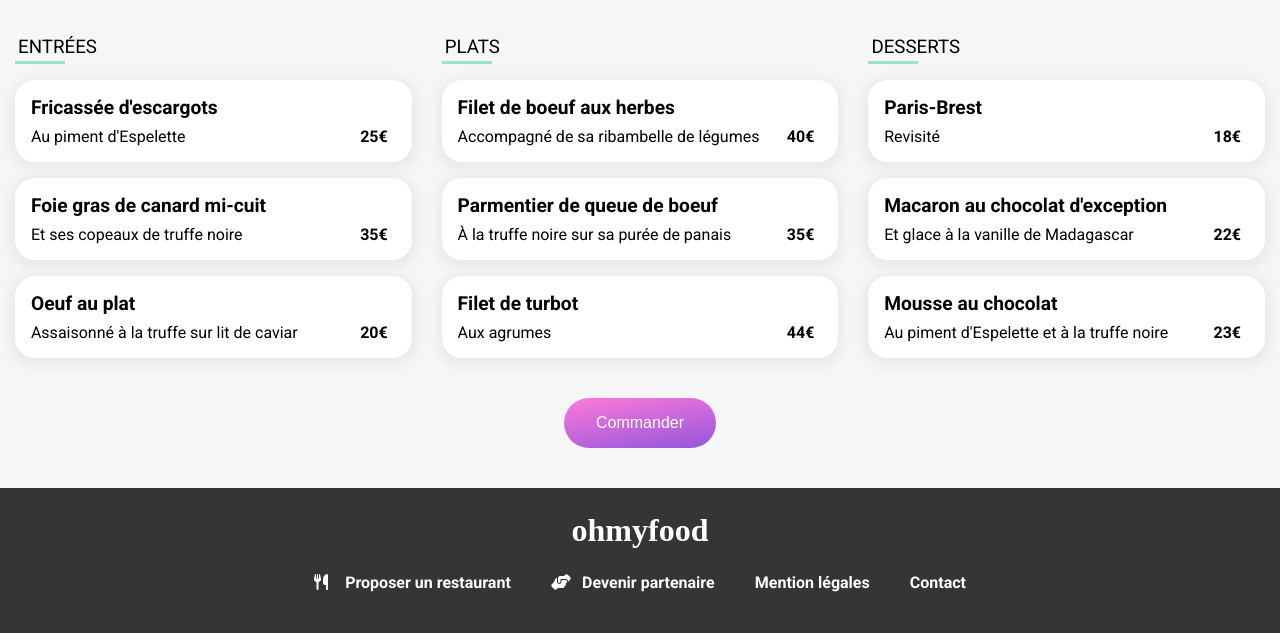
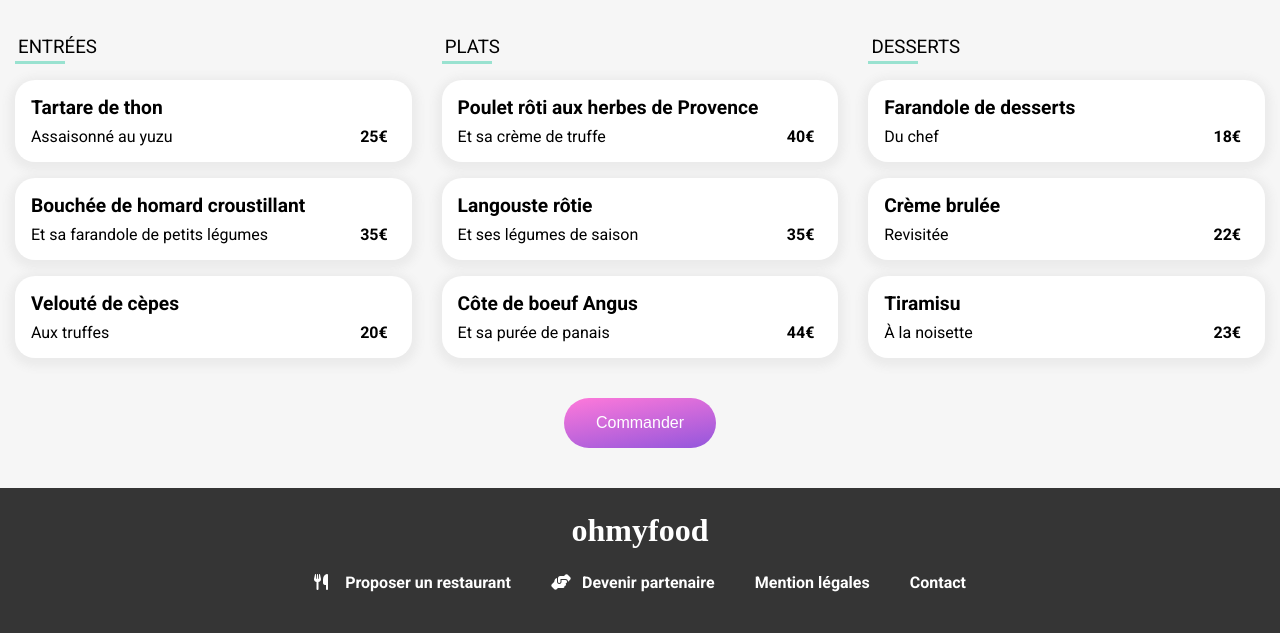
Before and after one commit to Matthieu-Mary/P3-Ohmyfood, a website: page pages/menu4.html in a window 1280 px wide. Shown: the part 399-1032 px from the top of the page. Drawn offline with Linux system fonts and the light colour scheme; a web font is replaced by a local one.

```diff
--- a/pages/menu4.html
+++ b/pages/menu4.html
@@ -18,17 +18,17 @@
             <a href="./index.html" class="arrow-link"><i class="fa-sharp fa-solid fa-arrow-left-long"></i></a>
              <a href="./index.html">
                 <img src="../assets/images/logo/ohmyfood@2x.svg" alt="ohmyfood logo">
-             </a>
+            </a>
+        </div>
              <div class="header-image-container">
                 <img src="../assets/images/restaurants/louis-hansel-shotsoflouis-qNBGVyOCY8Q-unsplash.jpg" alt="Le délice des sens">
              </div>
-        </div>
 
     </header>
 
     <main class="menu-container">
         <div class="menu-title-content">
-            <h1>La palette du goût</h1>
+            <h1>Le délice des sens</h1>
             <i class="first-heart fa-regular fa-heart"></i>
             <i class="second-heart fa-solid fa-heart"></i>
         </div>
@@ -40,9 +40,9 @@
 
 
                     <div class="card">
-                        <h4>Fricassée d'escargots</h4>
+                        <h4>Tartare de thon</h4>
                         <div class="card-content">
-                            <p>Au piment d'Espelette</p>
+                            <p>Assaisonné au yuzu</p>
                             <strong>25€</strong>
                         </div>
                         <div class="animate-check">
@@ -53,9 +53,9 @@
                     </div>
 
                     <div class="card">
-                        <h4>Foie gras de canard mi-cuit</h4>
+                        <h4>Bouchée de homard croustillant </h4>
                         <div class="card-content">
-                            <p>Et ses copeaux de truffe noire</p>
+                            <p>Et sa farandole de petits légumes</p>
                             <strong>35€</strong>
                         </div>
                         <div class="animate-check">
@@ -66,9 +66,9 @@
                     </div>
 
                     <div class="card">
-                        <h4>Oeuf au plat</h4>
+                        <h4>Velouté de cèpes </h4>
                         <div class="card-content">
-                            <p>Assaisonné à la truffe sur lit de caviar</p>
+                            <p>Aux truffes</p>
                             <strong>20€</strong>
                         </div>
                         <div class="animate-check">
@@ -87,9 +87,9 @@
                 <div class="green-border"></div>
 
                     <div class="card">
-                        <h4>Filet de boeuf aux herbes</h4>
+                        <h4>Poulet rôti aux herbes de Provence </h4>
                         <div class="card-content">
-                            <p>Accompagné de sa ribambelle de légumes</p>
+                            <p>Et sa crème de truffe</p>
                             <strong>40€</strong>
                         </div>
                         <div class="animate-check">
@@ -100,9 +100,9 @@
                     </div>
 
                     <div class="card">
-                        <h4>Parmentier de queue de boeuf</h4>
+                        <h4>Langouste rôtie </h4>
                         <div class="card-content">
-                            <p>À la truffe noire sur sa purée de panais</p>
+                            <p>Et ses légumes de saison</p>
                             <strong>35€</strong>
                         </div>
                         <div class="animate-check">
@@ -113,9 +113,9 @@
                     </div>
 
                     <div class="card">
-                        <h4>Filet de turbot</h4>
+                        <h4>Côte de boeuf Angus </h4>
                         <div class="card-content">
-                            <p>Aux agrumes</p>
+                            <p>Et sa purée de panais</p>
                             <strong>44€</strong>
                         </div>
                         <div class="animate-check">
@@ -133,9 +133,9 @@
                 <div class="green-border"></div>
 
                     <div class="card">
-                        <h4>Paris-Brest</h4>
+                        <h4>Farandole de desserts</h4>
                         <div class="card-content">
-                            <p>Revisité</p>
+                            <p>Du chef</p>
                             <strong>18€</strong>
                         </div>
                         <div class="animate-check">
@@ -146,9 +146,9 @@
                     </div>
 
                     <div class="card">
-                        <h4>Macaron au chocolat d'exception</h4>
+                        <h4>Crème brulée </h4>
                         <div class="card-content">
-                            <p>Et glace à la vanille de Madagascar</p>
+                            <p>Revisitée</p>
                             <strong>22€</strong>
                         </div>
                         <div class="animate-check">
@@ -159,9 +159,9 @@
                     </div>
 
                     <div class="card">
-                        <h4>Mousse au chocolat</h4>
+                        <h4>Tiramisu </h4>
                         <div class="card-content">
-                            <p>Au piment d'Espelette et à la truffe noire</p>
+                            <p>À la noisette</p>
                             <strong>23€</strong>
                         </div>
                         <div class="animate-check">
--- a/styles/scss/components/_restaurants.scss
+++ b/styles/scss/components/_restaurants.scss
@@ -35,8 +35,8 @@
             z-index: 1000;
             width: 90px;
             height: 35px;
-            color: rgb(18, 97, 18);
-            background-color: rgba(146, 254, 146, 0.863);
+            color: rgb(16, 134, 16);
+            background-color: var(--tertiary-1);
         }
 
         .container-img {
```
Also changed, not shown: pages/menu1.html (+5 -6 lines), pages/menu2.html (+1 -1 lines), pages/menu3.Html (+20 -20 lines), styles/css/style.css.
